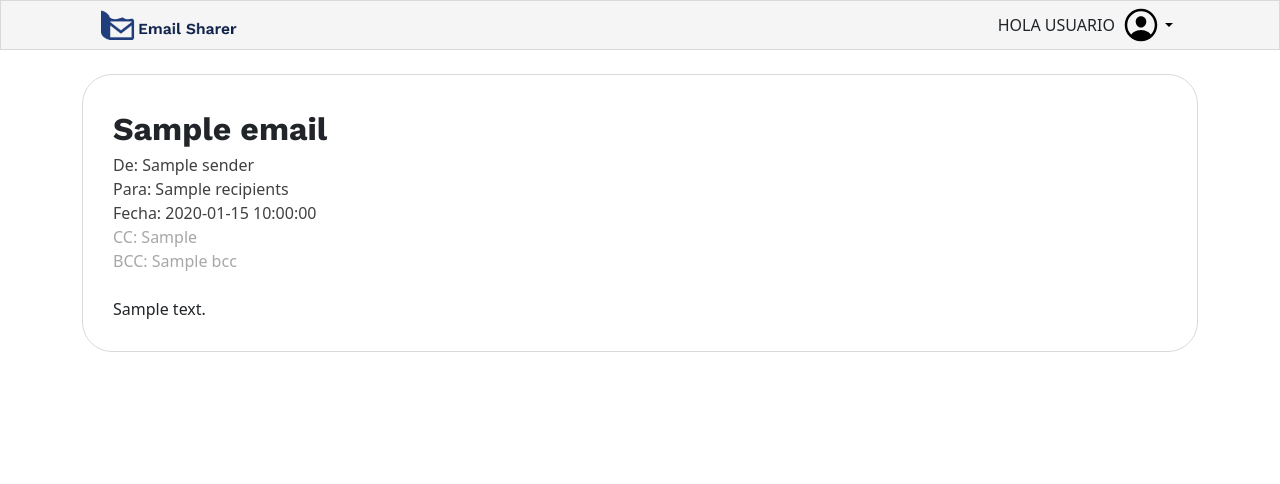
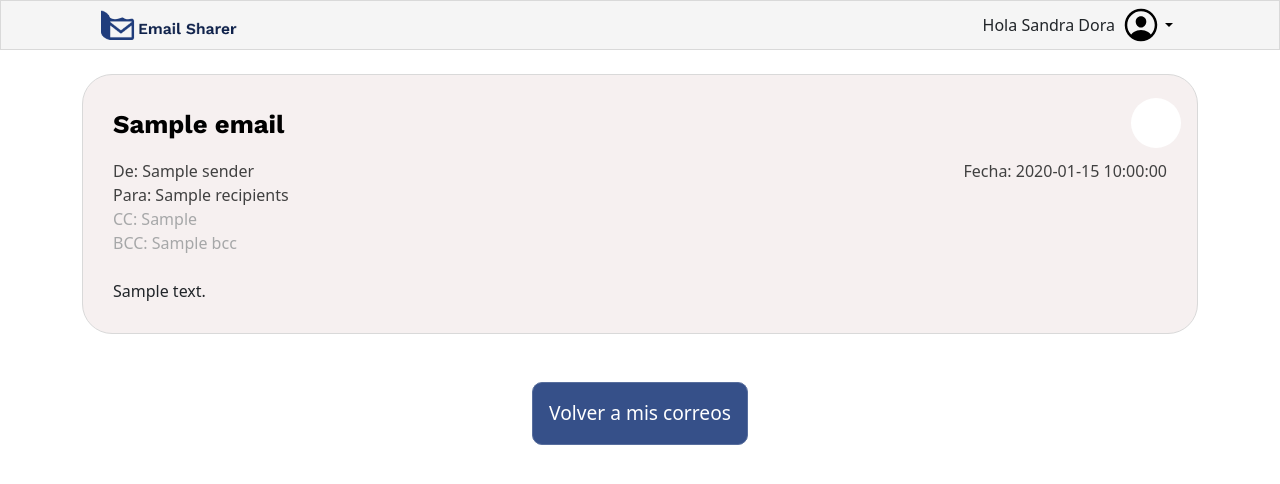
Before and after one commit to KrappRamiro/email-sharer, a FastAPI app: template app/templates/visualizar-email.html in a window 1280 px wide. Shown: the top 484 px of the page. Run offline with FastAPI, Linux system fonts and the light colour scheme; the template is opened without the code that fills it: most values are stand-ins (such as "Sample title", 1, 10 or a date in 2020); some libraries are stand-ins or nearby versions.

Commit message:
add a better copy link button

```diff
--- /dev/null
+++ b/app/static/css/copy-link.css
@@ -0,0 +1,23 @@
+.copy-link-wrapper {
+	--copy-link-btn-size: 50px;
+	position: relative;
+	z-index: 3;
+	margin-left: 25px;
+	margin-top: 5px;
+}
+
+.copy-link-wrapper::before {
+	content: "";
+	position: absolute;
+	z-index: 2;
+	top: calc(-1 * var(--copy-link-btn-size) * 0.25);
+	left: calc(-1 * var(--copy-link-btn-size) * 0.25);
+	height: var(--copy-link-btn-size);
+	width: var(--copy-link-btn-size);
+	border-radius: 100%;
+	background-color: white;
+}
+.copy-link-icon {
+	position: relative;
+	z-index: 4; /* Set a higher z-index for the icon or its container */
+}
--- a/app/static/css/email-list.css
+++ b/app/static/css/email-list.css
@@ -4,5 +4,7 @@
 	gap: 20px;
 }
 .email-list__title {
+	font-size: 2rem;
+	color: #acacac;
 	text-align: center;
 }
--- a/app/static/css/email.css
+++ b/app/static/css/email.css
@@ -8,6 +8,7 @@
 	border-radius: 10px;
 	background-color: var(--ps-barely-white);
 	border: 1px solid var(--ps-lighter-grey);
+	z-index: 1;
 }
 
 .email:hover {
@@ -29,7 +30,8 @@
 }
 .email__subject {
 	font-family: "DM Sans", sans-serif;
-	font-weight: 400;
+	font-weight: 600;
+	font-size: 1.2rem;
 	outline: none;
 	color: black;
 }
--- a/app/static/css/upload-email.css
+++ b/app/static/css/upload-email.css
@@ -6,10 +6,11 @@
 	border-radius: 5px;
 	/* Todo: Add box shadow */
 	background-color: var(--ps-blue);
+	box-shadow: 10px 5px 5px rgba(0, 0, 0, 0.15);
 }
 .upload-email__icon {
 	color: white;
-	font-size: 1.5rem;
+	margin-right: 5px;
 }
 
 .upload-email__text {
@@ -19,4 +20,5 @@
 
 .upload-email:hover {
 	background-color: rgb(68, 117, 225);
+	box-shadow: 10px 5px 5px rgba(0, 0, 0, 0.2);
 }
--- a/app/static/css/visualizar-email.css
+++ b/app/static/css/visualizar-email.css
@@ -2,11 +2,18 @@
 	border: 1px solid var(--ps-lighter-grey);
 	border-radius: 30px;
 	padding: 30px;
+	background-color: #f6f0f0;
 }
 .visualizar-email__subject {
 	font-family: "Work Sans", sans-serif;
-	font-size: 2rem;
+	font-size: 1.6rem;
 	font-weight: bold;
+	outline: none;
+	color: black;
+}
+.visualizar-email__subject:link {
+	outline: none;
+	text-decoration: none;
 }
 
 .visualizar-email__sender,
--- a/app/static/js/components/copylink.mjs
+++ b/app/static/js/components/copylink.mjs
@@ -5,7 +5,7 @@ export class Copylink {
 	 */
 	constructor(activatorEl, targetEl) {
 		activatorEl.addEventListener("click", () => {
-			copyLinkToClipboard(targetEl);
+			this.copyLinkToClipboard(targetEl);
 		});
 	}
 
@@ -15,11 +15,9 @@ export class Copylink {
 	copyLinkToClipboard(anchorEl) {
 		if (anchorEl) {
 			let linkHref = anchorEl.getAttribute("href"); // Get the href attribute
-			let fullURL = window.location.origin + linkHref; // Build the full URL
-
-			if (fullURL) {
+			if (linkHref) {
 				let textArea = document.createElement("textarea");
-				textArea.value = fullURL;
+				textArea.value = linkHref;
 
 				// Add the textarea to the document
 				document.body.appendChild(textArea);
@@ -30,7 +28,7 @@ export class Copylink {
 				try {
 					// Execute the copy command
 					document.execCommand("copy");
-					console.log("Full URL copied to clipboard: " + fullURL);
+					console.log("Full URL copied to clipboard: " + linkHref);
 				} catch (err) {
 					console.error("Unable to copy full URL to clipboard: " + err);
 				}
--- /dev/null
+++ b/app/static/js/visualizarEmail.mjs
@@ -0,0 +1,8 @@
+import { Copylink } from "./components/copylink.mjs";
+// -------- Copylink initialization -----------
+const copylinks = document.querySelectorAll("[data-copylink]");
+copylinks.forEach((copylink) => {
+	const activator = copylink.querySelector("[data-copylink-activator]");
+	const target = copylink.querySelector("[data-copylink-target]");
+	let myCopylink = new Copylink(activator, target);
+});
--- a/app/templates/base.html
+++ b/app/templates/base.html
@@ -11,6 +11,7 @@
       <link href="{{ url_for('css', path='email-list.css') }}" rel="stylesheet">
       <link href="{{ url_for('css', path='drop-zone.css') }}" rel="stylesheet">
       <link href="{{ url_for('css', path='buttons.css') }}" rel="stylesheet">
+      <link href="{{ url_for('css', path='copy-link.css') }}" rel="stylesheet">
       <link href="{{ url_for('css', path='upload-email.css') }}" rel="stylesheet">
       <link href="{{ url_for('css', path='upload-email-dialog.css') }}"
             rel="stylesheet">
@@ -35,5 +36,12 @@
       <script src="https://cdn.jsdelivr.net/npm/bootstrap@5.3.2/dist/js/bootstrap.bundle.min.js"
               integrity="sha384-C6RzsynM9kWDrMNeT87bh95OGNyZPhcTNXj1NW7RuBCsyN/o0jlpcV8Qyq46cDfL"
               crossorigin="anonymous"></script>
+      <script>
+          // --------- Tooltip initialization ----------
+          const tooltipTriggerList = document.querySelectorAll('[data-bs-toggle="tooltip"]');
+          const tooltipList = [...tooltipTriggerList].map(
+              (tooltipTriggerEl) => new bootstrap.Tooltip(tooltipTriggerEl)
+          );
+      </script>
    </body>
 </html>
--- a/app/templates/components/header.html
+++ b/app/templates/components/header.html
@@ -13,8 +13,7 @@
 <div class="header__right-side">
    {# Notifications icon #}
    <div class="header__user">
-      <div class="header__user-name">
-		HOLA USUARIO</div>
+      <div class="header__user-name">Hola Sandra Dora</div>
       <div class="dropdown">
          <button class="dropdown-toggle header__user-dropdown-btn"
                  type="button"
--- a/app/templates/index.html
+++ b/app/templates/index.html
@@ -3,7 +3,10 @@
    <div class="container mt-4">
       {% include "components/upload-email.html" %}
       <div id="email-list" class="email-list">
-         <div class="email-list__title">Mis Correos</div>
+         <div class="text-center d-flex  align-items-center justify-content-center">
+            <box-icon name='envelope' size="lg" color="#acacac"></box-icon>
+            <div class="email-list__title">Mis Correos</div>
+         </div>
       </div>
    </div>
    {% include "components/upload-email-dialog.html" %}
--- a/app/templates/visualizar-email.html
+++ b/app/templates/visualizar-email.html
@@ -1,16 +1,33 @@
 {% extends "base.html" %}
 {% block content %}
    <div class="container mt-4">
-      <div class="visualizar-email">
-         <div class="visualizar-email__subject">{{ email["subject"] }}</div>
-         <div class="visualizar-email__sender">De: {{ email["sender"] }}</div>
+      <div class="visualizar-email" data-copylink>
+         <div class="d-flex justify-content-between mb-3">
+            <a class="visualizar-email__subject"
+               href=" {{ url_for('visualizar_email', email_id=email['id']) }} "
+               data-copylink-target>{{ email["subject"] }}</a>
+            <div class="copy-link-wrapper"
+                 data-bs-toggle="tooltip"
+                 data-bs-title="Copiar Link"
+                 data-copylink-activator>
+               <box-icon name='link-alt' color='#0c1886' class="copy-link-icon"></box-icon>
+            </div>
+         </div>
+         <div class="d-flex justify-content-between">
+            <div class="visualizar-email__sender">De: {{ email["sender"] }}</div>
+            <div class="visualizar-email__date">Fecha: {{ email["date"] }}</div>
+         </div>
          <div class="visualizar-email__recipients">Para: {{ email["recipients"] }}</div>
-         <div class="visualizar-email__date">Fecha: {{ email["date"] }}</div>
          <div class="visualizar-email__cc">CC: {{ email["cc"] }}</div>
          <div class="visualizar-email__bcc">BCC: {{ email["bcc"] }}</div>
          <br>
          <div class="visualizar-email__body">{{ email["body"] }}</div>
-
+      </div>
+      <div class="d-flex justify-content-center align-items-center mt-5">
+         <a href="{{ url_for('index') }}">
+            <button class="submit-button p-3">Volver a mis correos</button>
+         </a>
       </div>
    </div>
+   <script src="{{ url_for('js', path='visualizarEmail.mjs') }} " type="module"></script>
 {% endblock content %}
```
Also changed, not shown: app/static/js/app.mjs (+8 -10 lines), app/static/js/components/email.mjs (+12 -4 lines).
